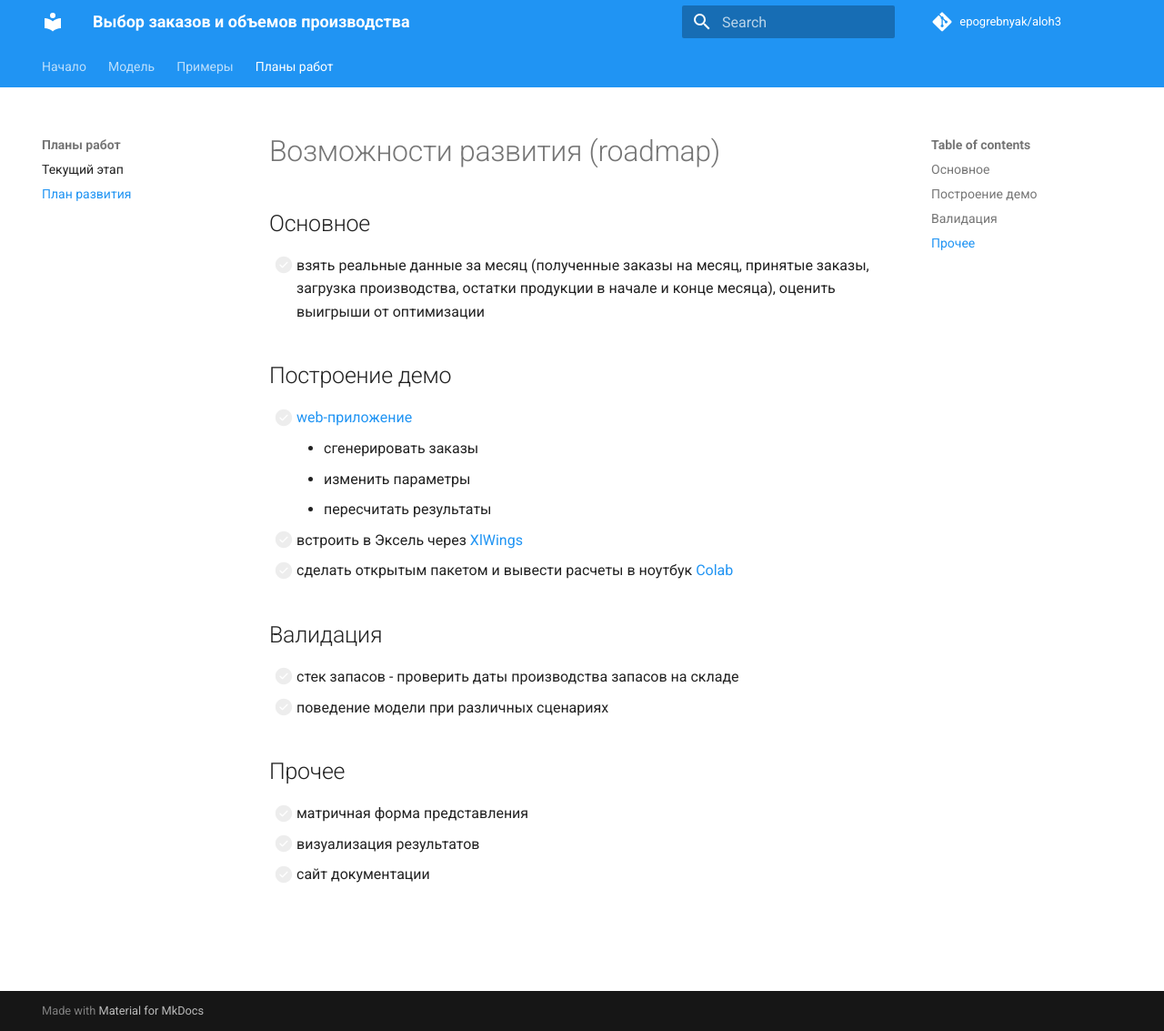
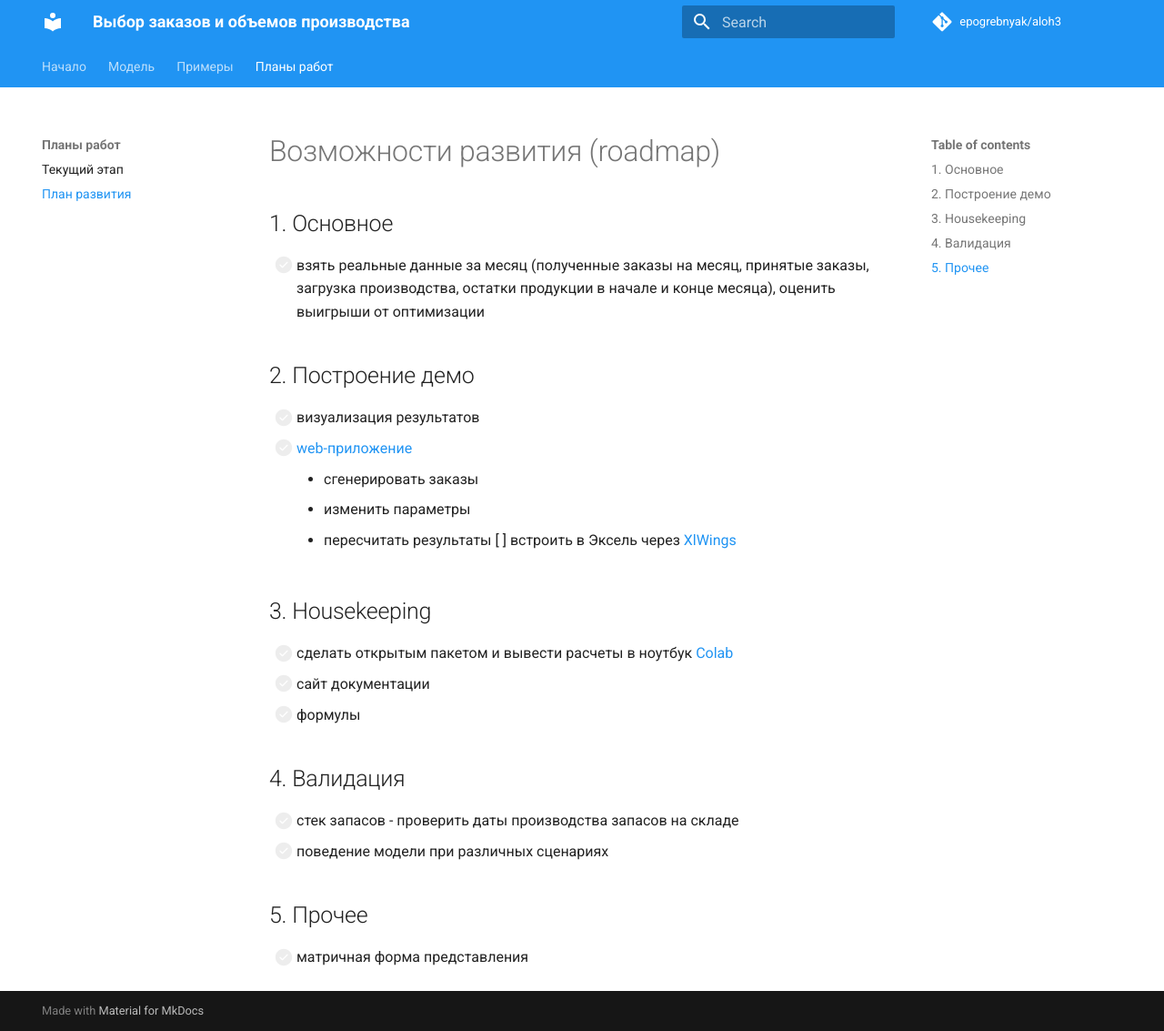
Before and after one commit to epogrebnyak/aloh, an MkDocs documentation site: the page built from docs/roadmap.md, in a window 1280 px wide and 1133 px high. Shown: the whole window at 91% size. Built offline with MkDocs 1.6.1 and Material for MkDocs 9.7.7, drawn with Linux system fonts in a browser that asks for light colours; comment, search, counter and statistics services are not loaded.

Commit message:
roadmap update

```diff
--- a/docs/roadmap.md
+++ b/docs/roadmap.md
@@ -1,25 +1,29 @@
 # Возможности развития (roadmap)
 
-## Основное
+## 1. Основное
 
  - [ ] взять реальные данные за месяц (полученные заказы на месяц, принятые заказы, загрузка производства, остатки продукции в начале и конце месяца), оценить выигрыши от оптимизации
 
-## Построение демо
+## 2. Построение демо
 
- - [ ] [web-приложение](https://www.streamlit.io/)
+- [ ] визуализация результатов
+- [ ] [web-приложение](https://www.streamlit.io/)
        - сгенерировать заказы
        - изменить параметры
        - пересчитать результаты
- - [ ] встроить в Эксель через [XlWings](https://www.xlwings.org/)
- - [ ] сделать открытым пакетом и вывести расчеты в ноутбук [Colab](https://colab.research.google.com/)
+ [ ] встроить в Эксель через [XlWings](https://www.xlwings.org/)
 
-## Валидация
+## 3. Housekeeping
 
- - [ ] стек запасов - проверить даты производства запасов на складе
- - [ ] поведение модели при различных сценариях
+- [ ] сделать открытым пакетом и вывести расчеты в ноутбук [Colab](https://colab.research.google.com/)
+- [ ] сайт документации
+- [ ] формулы
 
-## Прочее
+## 4. Валидация
 
- - [ ] матричная форма представления
- - [ ] визуализация результатов
- - [ ] сайт документации
+- [ ] стек запасов - проверить даты производства запасов на складе
+- [ ] поведение модели при различных сценариях
+
+## 5. Прочее
+
+- [ ] матричная форма представления
--- a/mkdocs.yml
+++ b/mkdocs.yml
@@ -7,7 +7,7 @@ repo_url: 'https://github.com/epogrebnyak/aloh3'
 edit_uri: ""
 nav:
     - 'Начало':
-       - 'Введение': index.md
+       - 'Основные шаги': index.md
 
     - 'Модель':
        - 'Производство': production.md
```
Also changed, not shown: docs/colab.md (line endings or trailing spaces).
